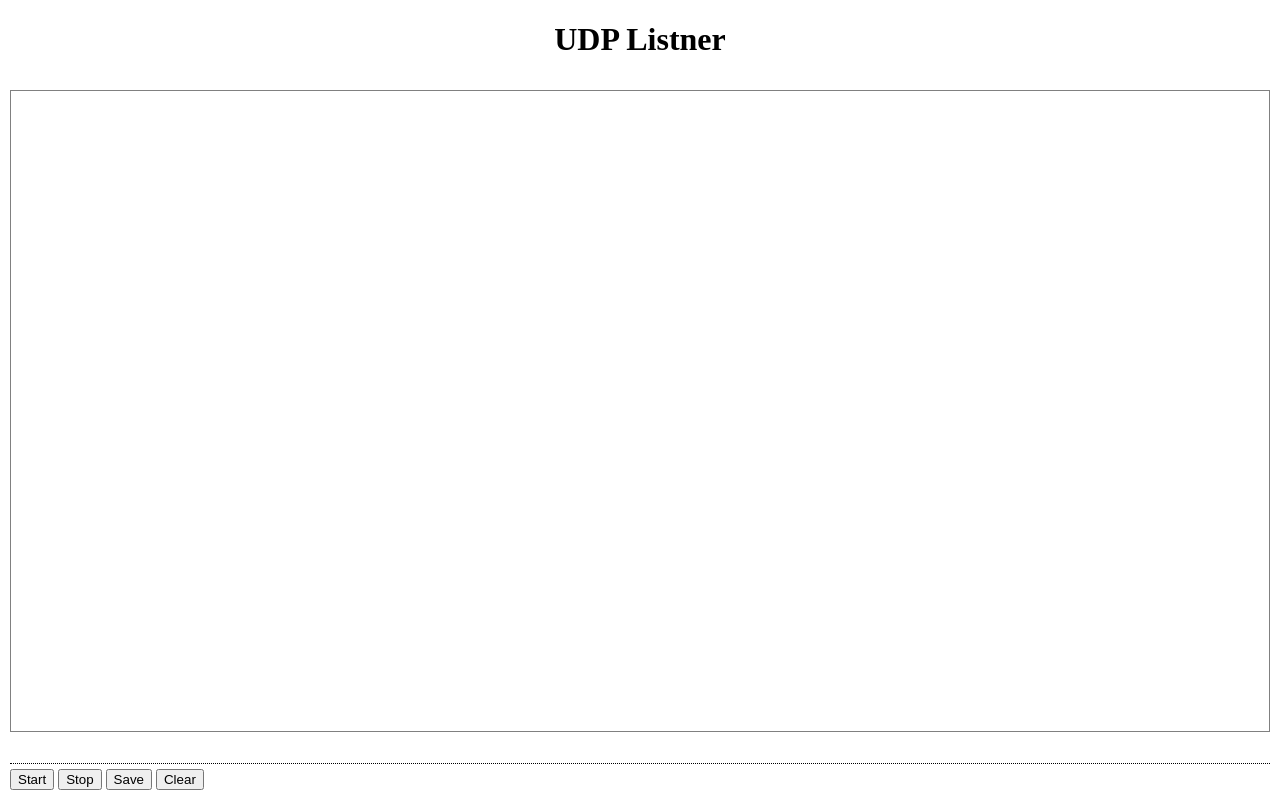
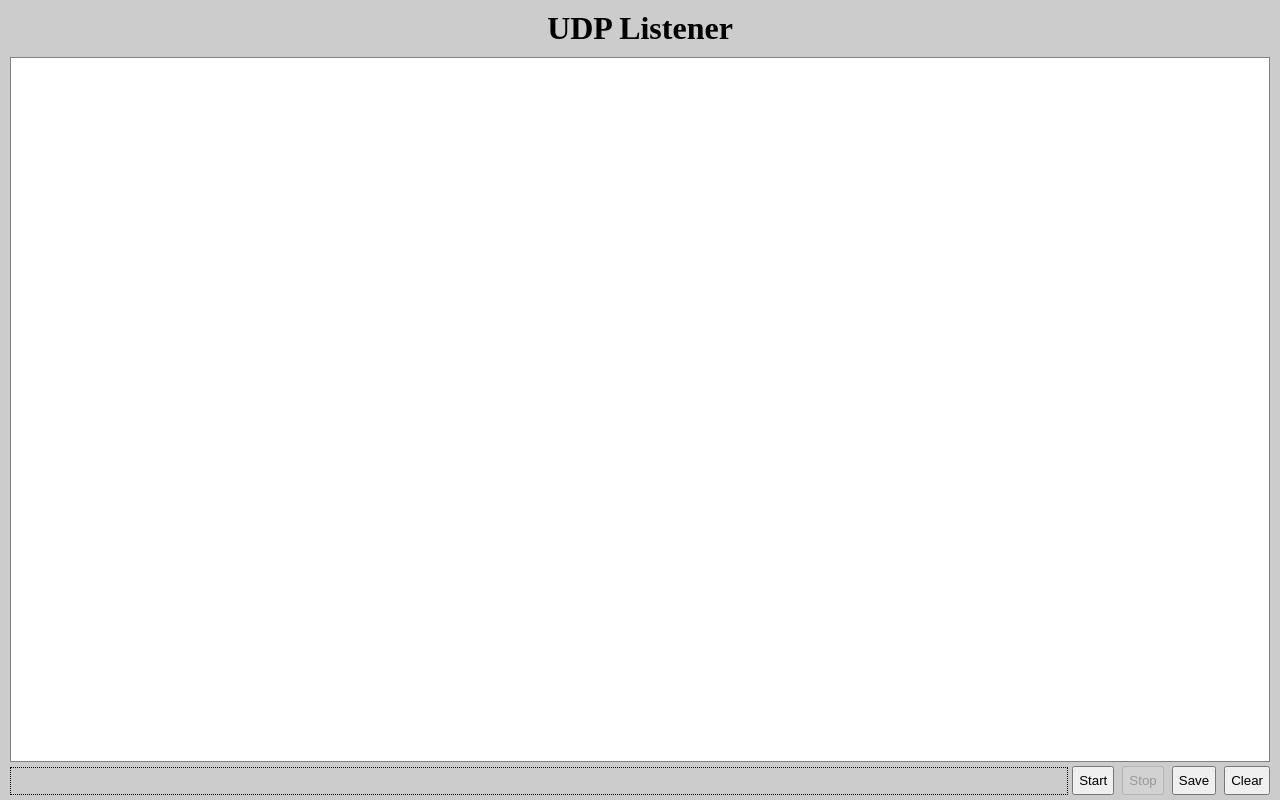
Before and after one commit to shashank23p/UDP-listner-electron, an Electron app: page main.html in a window 1280 px wide. Drawn offline with Linux system fonts and the light colour scheme.

Commit message:
clean look

```diff
--- a/main.css
+++ b/main.css
@@ -6,27 +6,36 @@ body {
   height: 100%;
   display: flex;
   flex-direction: column;
+  background-color: #ccc;
 }
 .title {
   text-align: center;
+  margin: 10px 0px 0px 0px;
 }
 #dataDiv {
-  margin: 10px;
+  margin: 10px 10px 0px 10px;
   border: 1px gray solid;
   overflow: scroll;
   flex-grow: 1;
+  background-color: white;
+}
+.controls {
+  display: flex;
+  width: 100%;
 }
 #msgBorad {
-  margin: 5px 10px;
-  border-bottom: 0.5px black dotted;
+  margin: 5px 2px 5px 10px;
+  border: 0.5px black dotted;
   height: 1rem;
-  padding-left: 5px;
+  padding: 5px;
+  flex-grow: 1;
 }
 .buttons {
-  margin: 0px 10px 10px 10px;
+  margin: 4px 8px 5px 0px;
 }
 .btn {
   margin: 0px 2px;
+  padding: 5px;
 }
 .red {
   color: red;
--- a/main.html
+++ b/main.html
@@ -1,7 +1,7 @@
 <!DOCTYPE html>
 <html lang="en">
   <head>
-    <title>UDP Listner</title>
+    <title>UDP Listener</title>
     <meta
       name="viewport"
       content="width=device-width, initial-scale=1, maximum-scale=1, user-scalable=no"
@@ -9,15 +9,31 @@
     <link rel="stylesheet" href="main.css" />
   </head>
   <body>
-    <h1 class="title">UDP Listner</h1>
+    <h1 class="title">UDP Listener</h1>
 
     <div id="dataDiv"></div>
-    <div id="msgBorad"></div>
-    <div class="buttons">
-      <button id="startBtn" type="button" onclick="startUDP()">Start</button>
-      <button id="closeBtn" type="button" onclick="closeUDP()">Stop</button>
-      <button id="saveBtn" type="button" onclick="save()">Save</button>
-      <button id="clearBtn" type="button" onclick="empty()">Clear</button>
+    <div class="controls">
+      <div id="msgBorad"></div>
+      <div class="buttons">
+        <button id="startBtn" class="btn" type="button" onclick="startUDP()">
+          Start
+        </button>
+        <button
+          id="closeBtn"
+          class="btn"
+          type="button"
+          onclick="closeUDP()"
+          disabled
+        >
+          Stop
+        </button>
+        <button id="saveBtn" class="btn" type="button" onclick="save()">
+          Save
+        </button>
+        <button id="clearBtn" class="btn" type="button" onclick="empty()">
+          Clear
+        </button>
+      </div>
     </div>
   </body>
   <script src="render.js" defer></script>
```
Also changed, not shown: package.json (+5 -3 lines).
